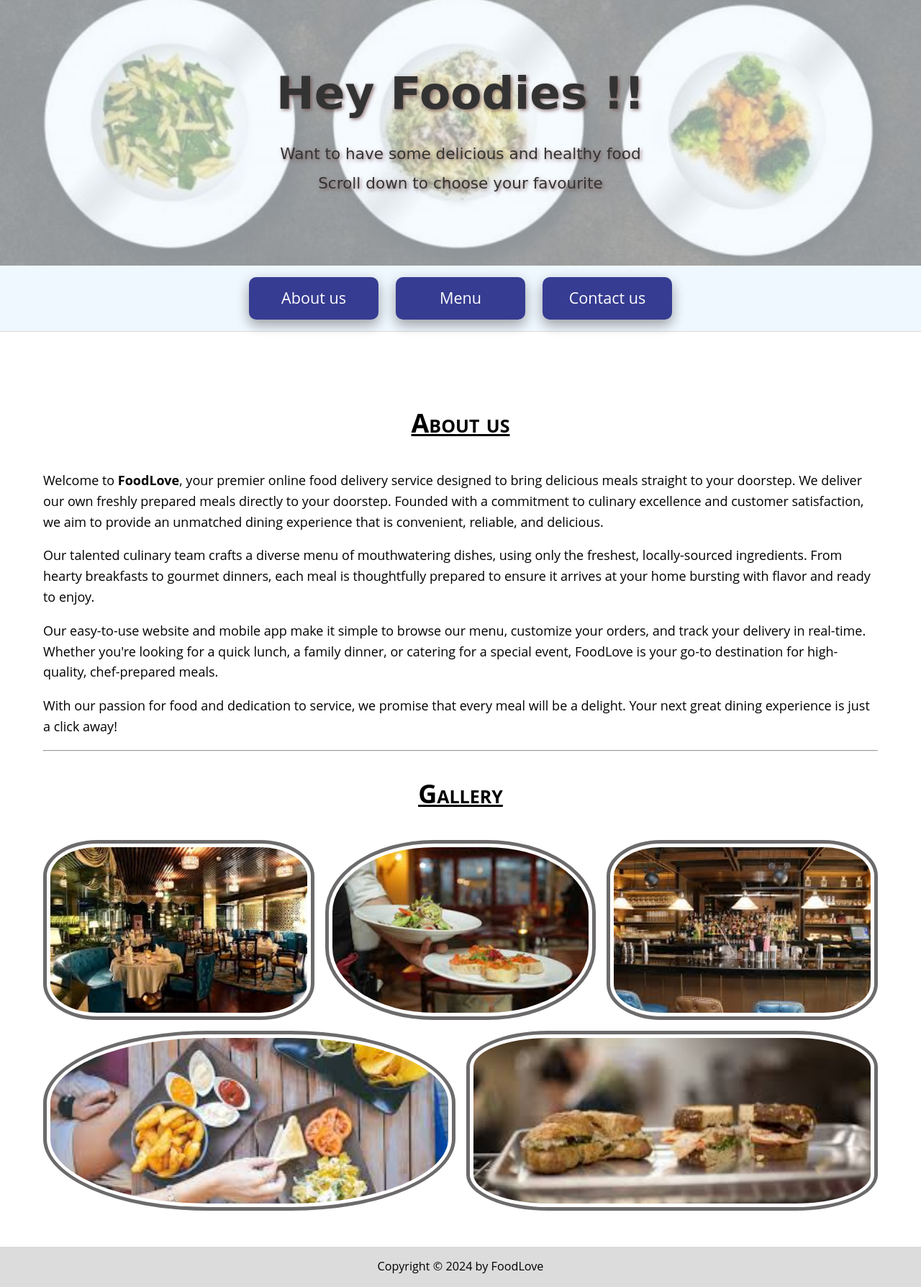
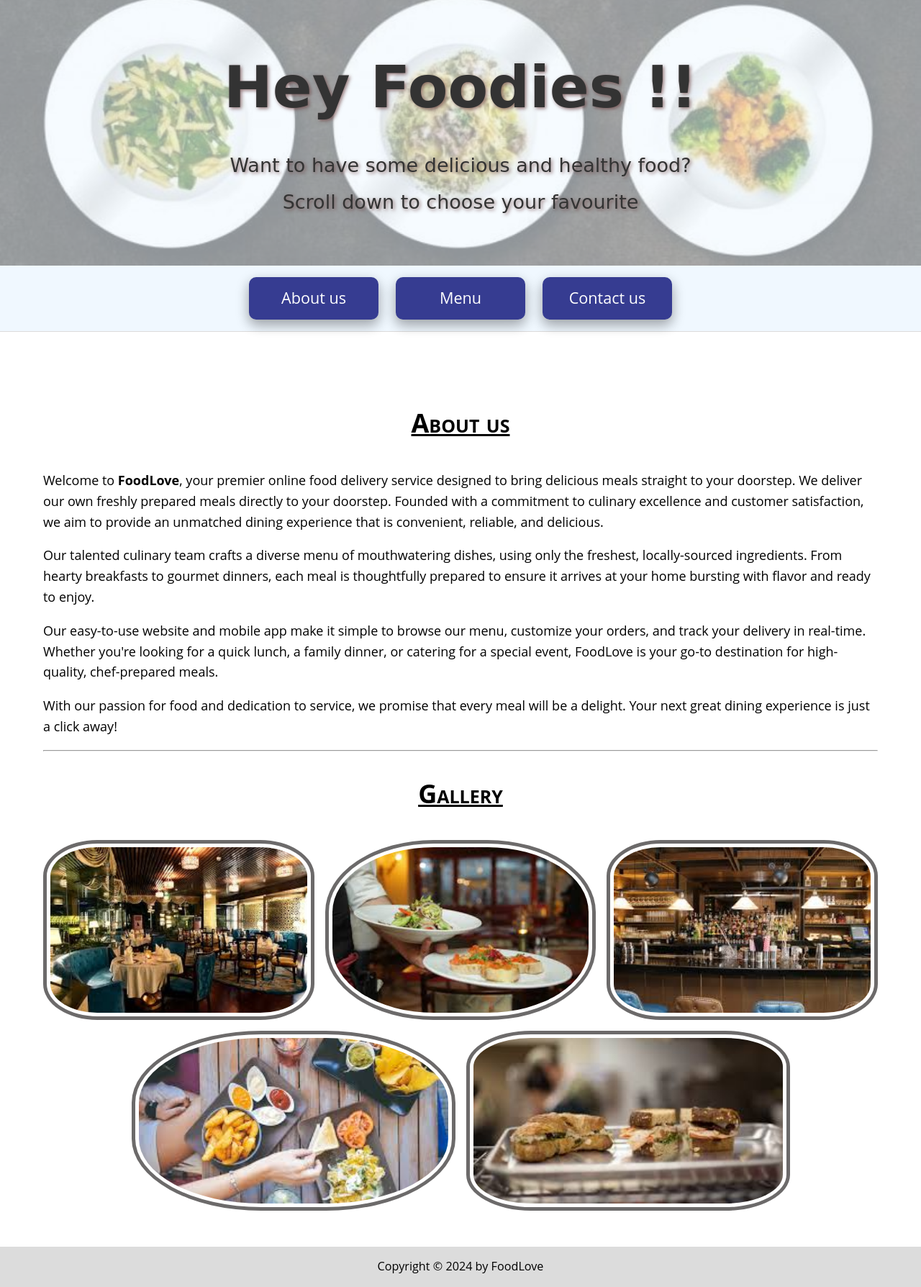
Before and after one commit to BhoomikaGupta13/FoodLove, a plain HTML site: page index.html in a window 1280 px wide. Shown: the part 54-1842 px from the top of the page at 72% size. Drawn offline with Linux system fonts and the light colour scheme.

Commit message:
Responsive design added

```diff
--- a/index.html
+++ b/index.html
@@ -15,7 +15,7 @@
      <img src="images/bgupdated.jpg" alt="food plates">
         <div class="text">
           <h1>Hey Foodies !!</h1>
-          <p>Want to have some delicious and healthy food</p>           <p>Scroll down to choose your favourite</p>
+          <p>Want to have some delicious and healthy food?</p>           <p>Scroll down to choose your favourite</p>
         </div>
    </div>
    <nav>
--- a/style.css
+++ b/style.css
@@ -74,13 +74,15 @@ header {
 }
 
 .text h1 {
-    font-size: 2.5em;
+    /* Increased font size for "Hey Foodies !!" - default (mobile) size */
+    font-size: 3em;
     margin-bottom: 0.5em;
     line-height: 1.2; /* Tighter line height for multi-line headings */
 }
 
 .text p {
-    font-size: 1em;
+    /* Slightly increased font size for the other text - default (mobile) size */
+    font-size: 1.1em;
     line-height: 1.4;
     margin: 0.5em 0;
 }
@@ -164,9 +166,9 @@ main p {
 #gallery img {
     flex-grow: 1;
     flex-shrink: 1;
-    flex-basis: 200px;
-    max-width: 100%;
-    height: 180px;
+    flex-basis: 200px; /* Minimum width for each image before growing/shrinking */
+    max-width: 350px; /* Default max-width for gallery images (e.g., on smaller screens) */
+    height: 180px; /* Fixed height for consistency */
     border: 5px solid #6c6a6a;
     border-radius: 20%;
     padding: 5px;
@@ -283,11 +285,11 @@ footer p {
     }
 
     .text h1 {
-        font-size: 3.5em;
+        font-size: 4em; /* Increased font size for "Hey Foodies !!" on tablets */
     }
 
     .text p {
-        font-size: 1.2em;
+        font-size: 1.3em; /* Slightly increased font size on tablets */
     }
 
     /* nav ul gap is already taking care of spacing, no specific margin needed here unless you want more */
@@ -299,8 +301,9 @@ footer p {
     }
 
     #gallery img {
-        flex-basis: 250px;
-        height: 200px;
+        flex-basis: 250px; /* Base size for tablet gallery images */
+        max-width: 400px; /* Adjusted max-width for tablets */
+        height: 200px; /* Fixed height for consistency */
     }
 
     #contact {
@@ -329,22 +332,29 @@ footer p {
     }
 
     .text {
-        /* User wants text centered always, so removed the left: 20% rule */
         top: 50%;
         left: 50%;
         transform: translate(-50%, -50%);
-        text-align: center; /* Kept text centered */
-        width: clamp(500px, 60vw, 800px); /* Adjusted width range for larger screens */
+        text-align: center;
+        width: clamp(500px, 60vw, 800px);
     }
 
-    /* Keep nav centered on larger screens too */
+    .text h1 {
+        font-size: 4.5em; /* Further increased font size for "Hey Foodies !!" on larger desktops */
+    }
+
+    .text p {
+        font-size: 1.5em; /* Slightly increased font size on larger desktops */
+    }
+
     nav ul {
-        justify-content: center; /* Changed from flex-end to center */
-        margin-right: 0; /* Ensures no extra right margin pushes it */
+        justify-content: center;
+        margin-right: 0;
     }
 
     #gallery img {
-        flex-basis: 300px;
-        height: 250px;
+        flex-basis: 300px; /* Base size for larger desktop gallery images */
+        max-width: 450px; /* Adjusted max-width for larger desktops */
+        height: 250px; /* Fixed height for consistency */
     }
 }
```
